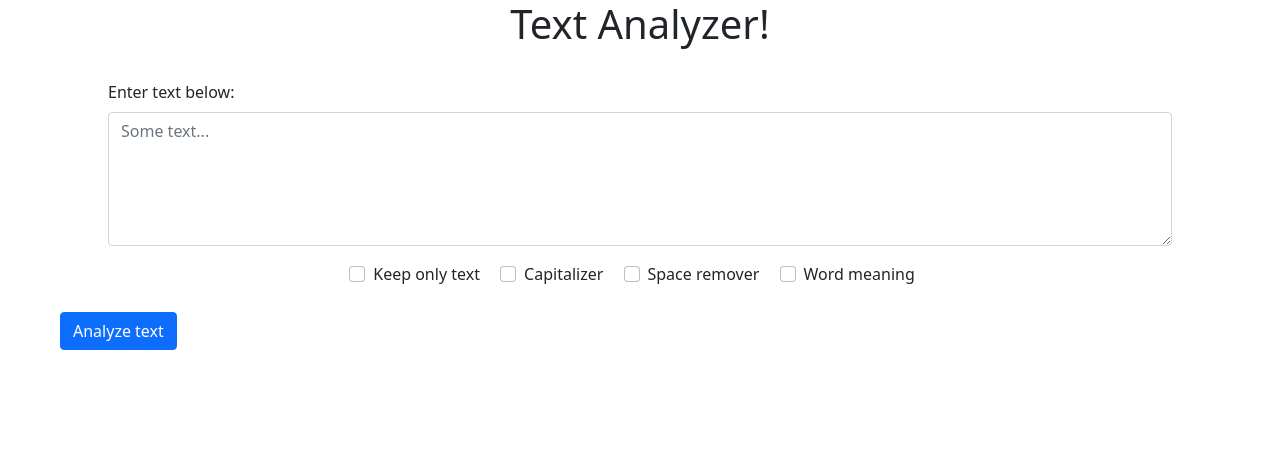
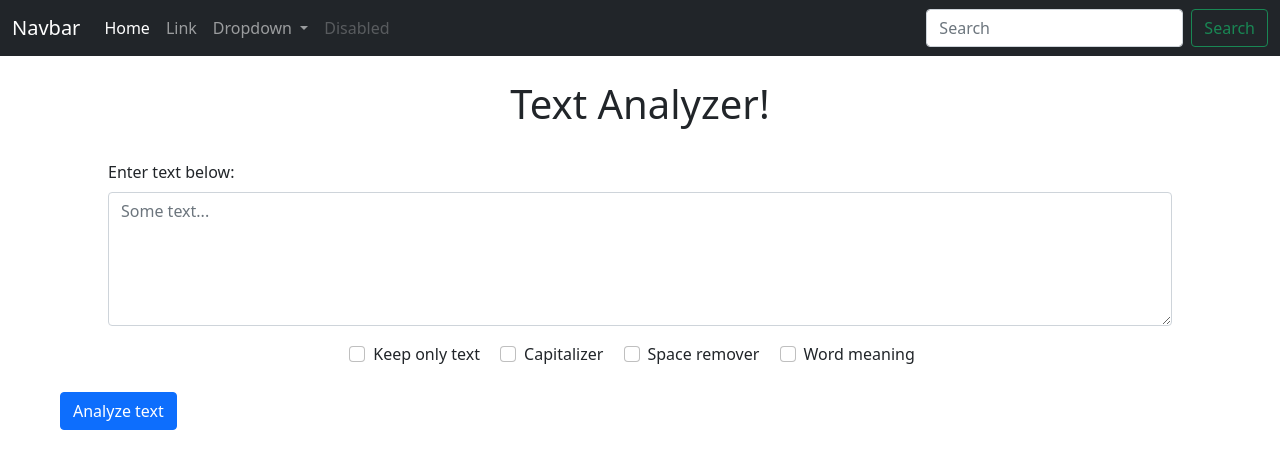
Before and after one commit to anishdhandore/Format-Your-Text, a Django app: page / in a window 1280 px wide. Shown: the top 469 px of the page. Run offline with Django 3.2, Linux system fonts and the light colour scheme.

Commit message:
added bootstrap

```diff
--- a/templates/home.html
+++ b/templates/home.html
@@ -8,7 +8,43 @@
     <link href="https://cdn.jsdelivr.net/npm/bootstrap@5.0.0-beta1/dist/css/bootstrap.min.css" rel="stylesheet" integrity="sha384-giJF6kkoqNQ00vy+HMDP7azOuL0xtbfIcaT9wjKHr8RbDVddVHyTfAAsrekwKmP1" crossorigin="anonymous">
 </head>
 <body>
-    <div class="container-fluid">
+    <nav class="navbar navbar-expand-lg navbar-dark bg-dark">
+        <div class="container-fluid">
+          <a class="navbar-brand" href="#">Navbar</a>
+          <button class="navbar-toggler" type="button" data-bs-toggle="collapse" data-bs-target="#navbarSupportedContent" aria-controls="navbarSupportedContent" aria-expanded="false" aria-label="Toggle navigation">
+            <span class="navbar-toggler-icon"></span>
+          </button>
+          <div class="collapse navbar-collapse" id="navbarSupportedContent">
+            <ul class="navbar-nav me-auto mb-2 mb-lg-0">
+              <li class="nav-item">
+                <a class="nav-link active" aria-current="page" href="#">Home</a>
+              </li>
+              <li class="nav-item">
+                <a class="nav-link" href="#">Link</a>
+              </li>
+              <li class="nav-item dropdown">
+                <a class="nav-link dropdown-toggle" href="#" id="navbarDropdown" role="button" data-bs-toggle="dropdown" aria-expanded="false">
+                  Dropdown
+                </a>
+                <ul class="dropdown-menu" aria-labelledby="navbarDropdown">
+                  <li><a class="dropdown-item" href="#">Action</a></li>
+                  <li><a class="dropdown-item" href="#">Another action</a></li>
+                  <li><hr class="dropdown-divider"></li>
+                  <li><a class="dropdown-item" href="#">Something else here</a></li>
+                </ul>
+              </li>
+              <li class="nav-item">
+                <a class="nav-link disabled" href="#" tabindex="-1" aria-disabled="true">Disabled</a>
+              </li>
+            </ul>
+            <form class="d-flex">
+              <input class="form-control me-2" type="search" placeholder="Search" aria-label="Search">
+              <button class="btn btn-outline-success" type="submit">Search</button>
+            </form>
+          </div>
+        </div>
+      </nav>
+    <div class="container-fluid mt-4">
         <div class="h1 text-center">Text Analyzer!</div>
         <br>
 
--- a/textutils/views.py
+++ b/textutils/views.py
@@ -30,7 +30,7 @@ def analyze(request):
 
     if space=="on":
         for char in djtext:
-            if char == ' ':
+            if char==" " or char=="\n":
                 a = djtext.replace(char, '')
                 djtext = a
         params = {'purpose': 'Removing spaces', 'analyzed_text': djtext}
```
Also changed, not shown: templates/analyze.html (+44 -2 lines).
